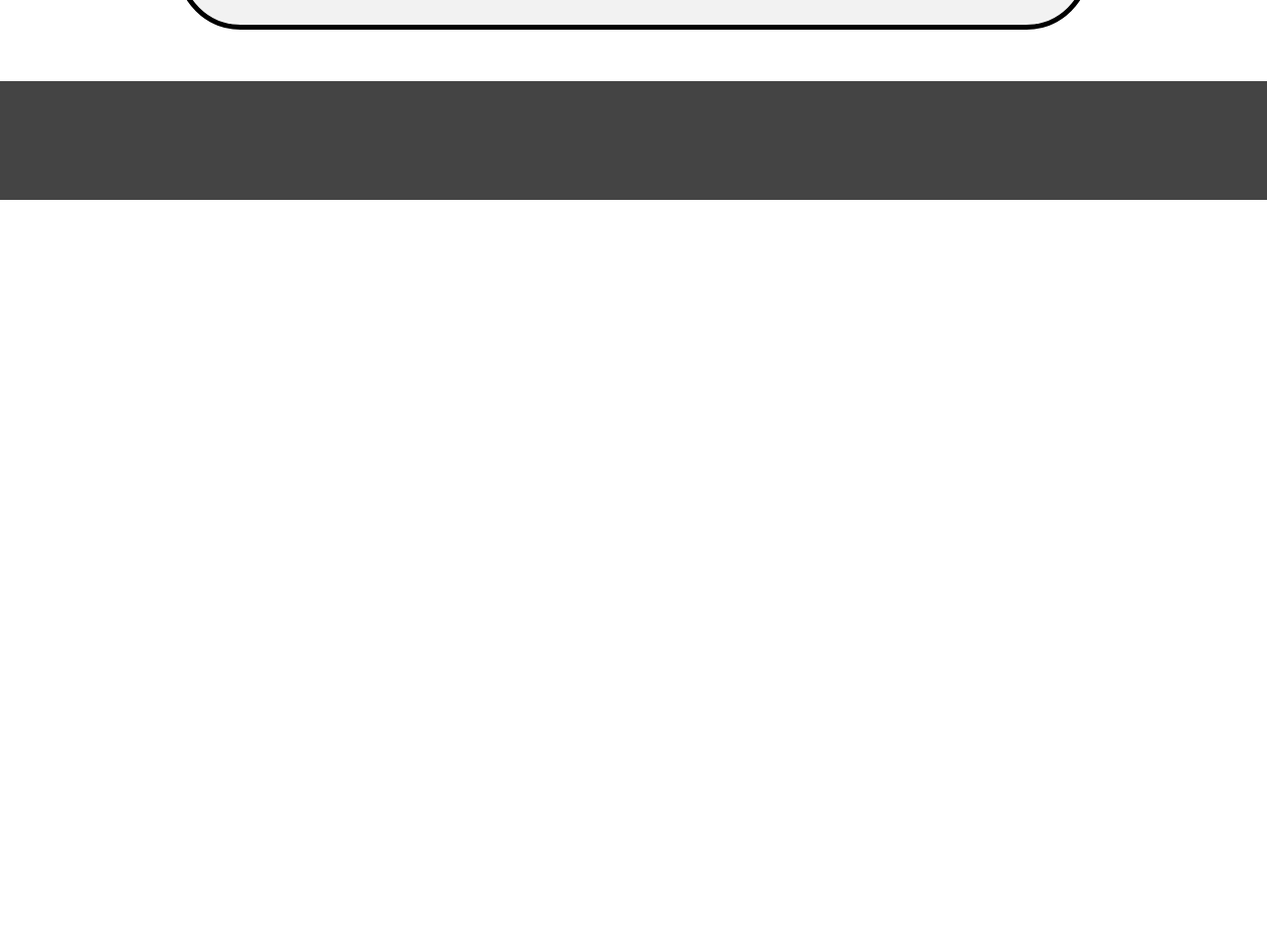
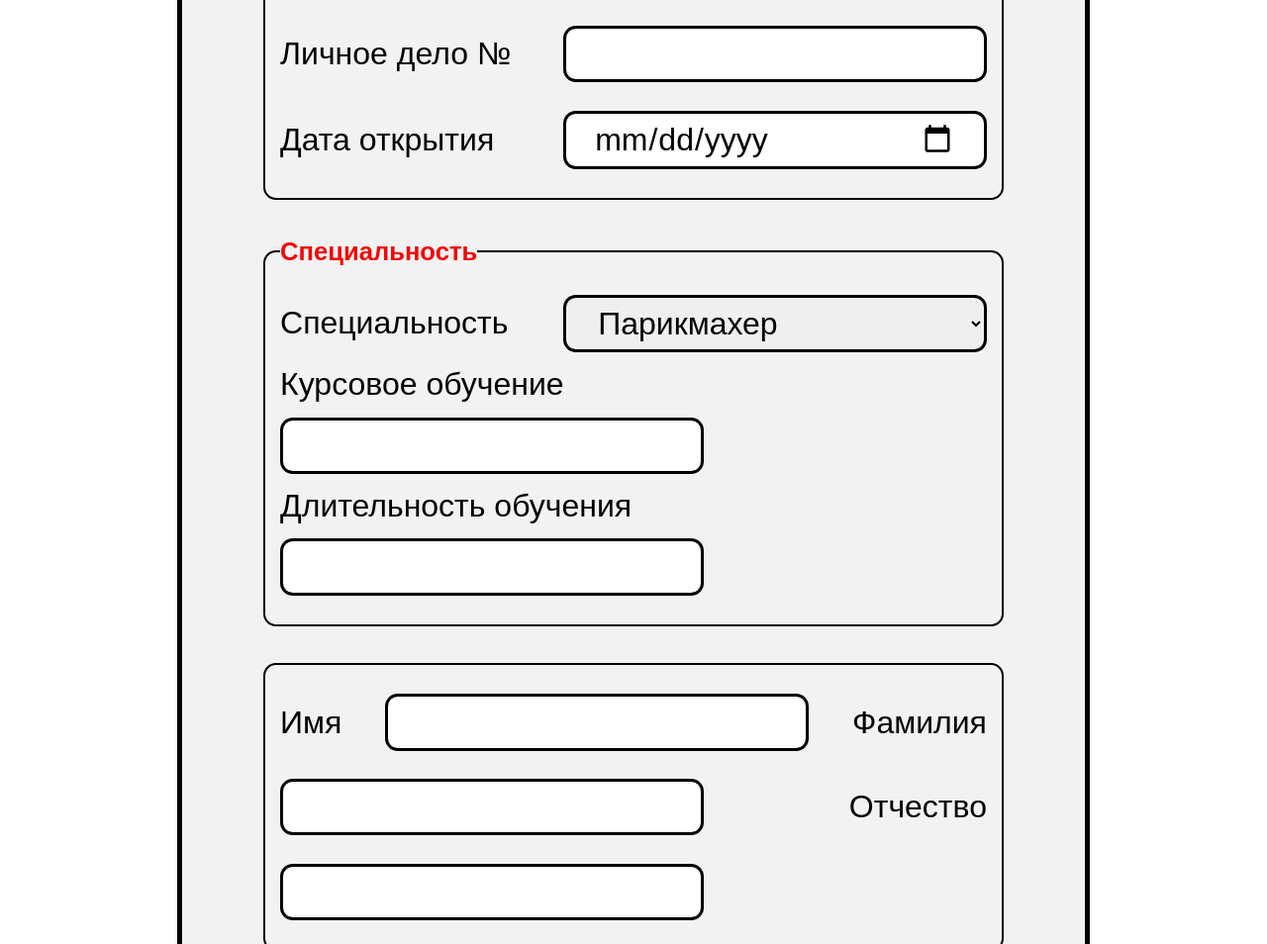
Before and after one commit to Dxed/selection_committee, a website: page app/pug/new_student.pug in a window 1280 px wide. Shown: the part 485-1439 px from the top of the page at 99% size. Before the commit the page ends 800 px from the top, so only its background shows below. Drawn offline with nearby package versions, Linux system fonts and the light colour scheme; files that its build step writes are made by us from their sources.

Commit message:
new_student

```diff
--- a/app/css/style.css
+++ b/app/css/style.css
@@ -104,13 +104,14 @@ footer{
 label{
 	font-size: 2.5vw;
 }
-input{
+input, select {
 	font-size: 2.5vw;
 	border-radius: 1vw;
 	border: 3px solid black;
 	outline: none;
 	padding: 1% 4%;
 	width: 60%;
+	margin: 2% 0;
 }
 button{
 	display: block;
@@ -120,7 +121,16 @@ fieldset{
 	margin:5% 0;
 	display: flex;
 	align-items: center;
+	border: 2px solid black;
+	border-radius: 1vw;
 	justify-content: space-between;
+	flex-wrap: wrap;
+	padding: 2%;
+}
+legend{
+	font-size: 2vw;
+	font-weight: bold;
+	color: #F20606;
 }
 /*стили для формы входа*/
 .sign_in_form fieldset{
--- a/app/pug/new_student.pug
+++ b/app/pug/new_student.pug
@@ -3,4 +3,27 @@ block variables
 	-var title="Добавление нового студента"
 block main_form
 	form.main_form
-		h2 Новый студент
+		fieldset
+			legend Личное дело
+			label(for="id") Личное дело №
+			input#id(type="number")
+			label(for="data_create") Дата открытия
+			input#data_create(type="date")
+		fieldset
+			legend Специальность
+			label(for="prof") Специальность
+			select#prof
+				option Парикмахер
+				option Портной
+			label(for="#kurs") Курсовое обучение
+			// уточнить
+			input#kurs(type="text")
+			label(for="duration") Длительность обучения
+			input#durartion(type="number")
+		fieldset
+			label(for="name") Имя
+			input#name(type="text")
+			label(for="soname") Фамилия
+			input#soname(type="text")
+			label(for="second_name") Отчество
+			input#second_name(type="text")
```
Also changed, not shown: app/html/new_student.html.
